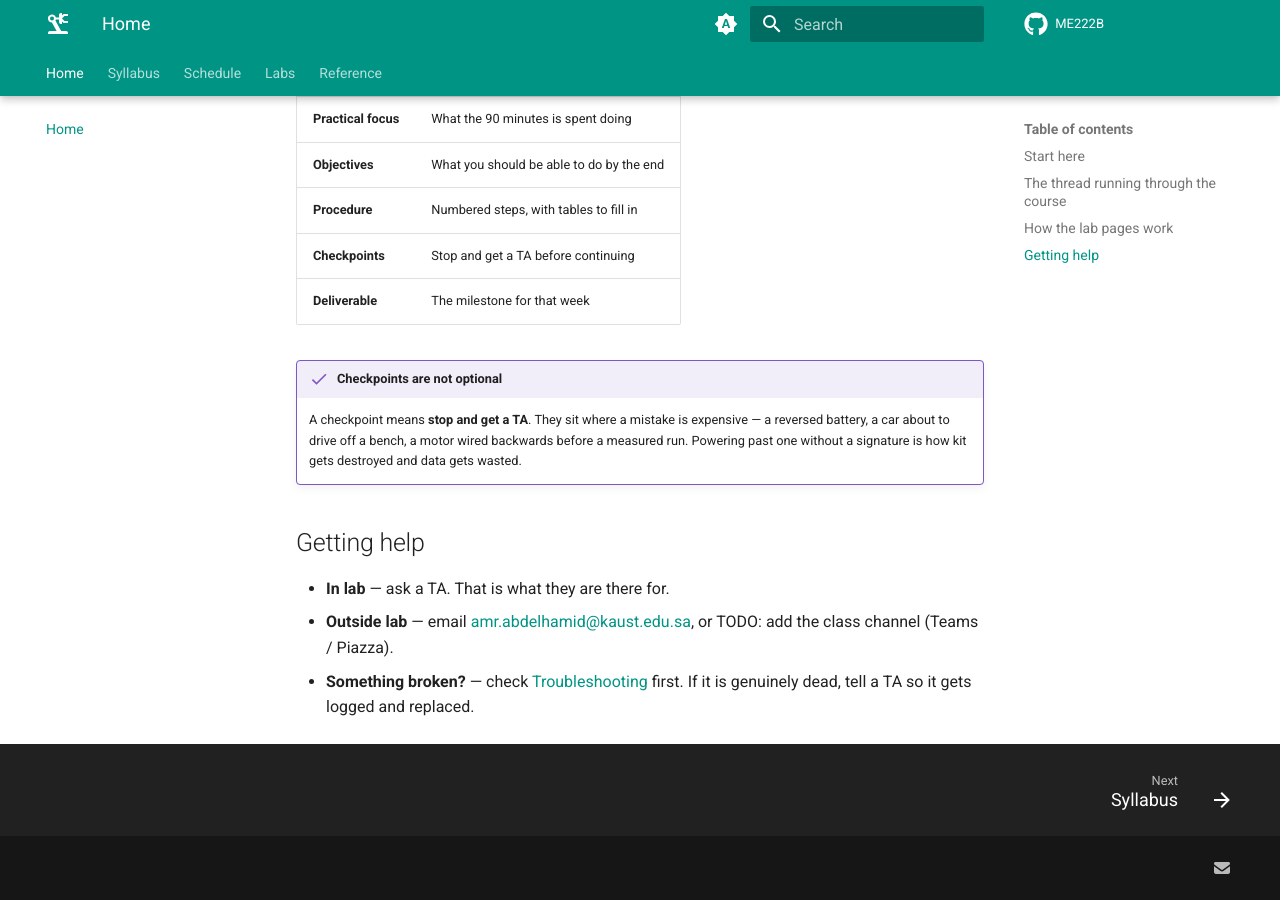
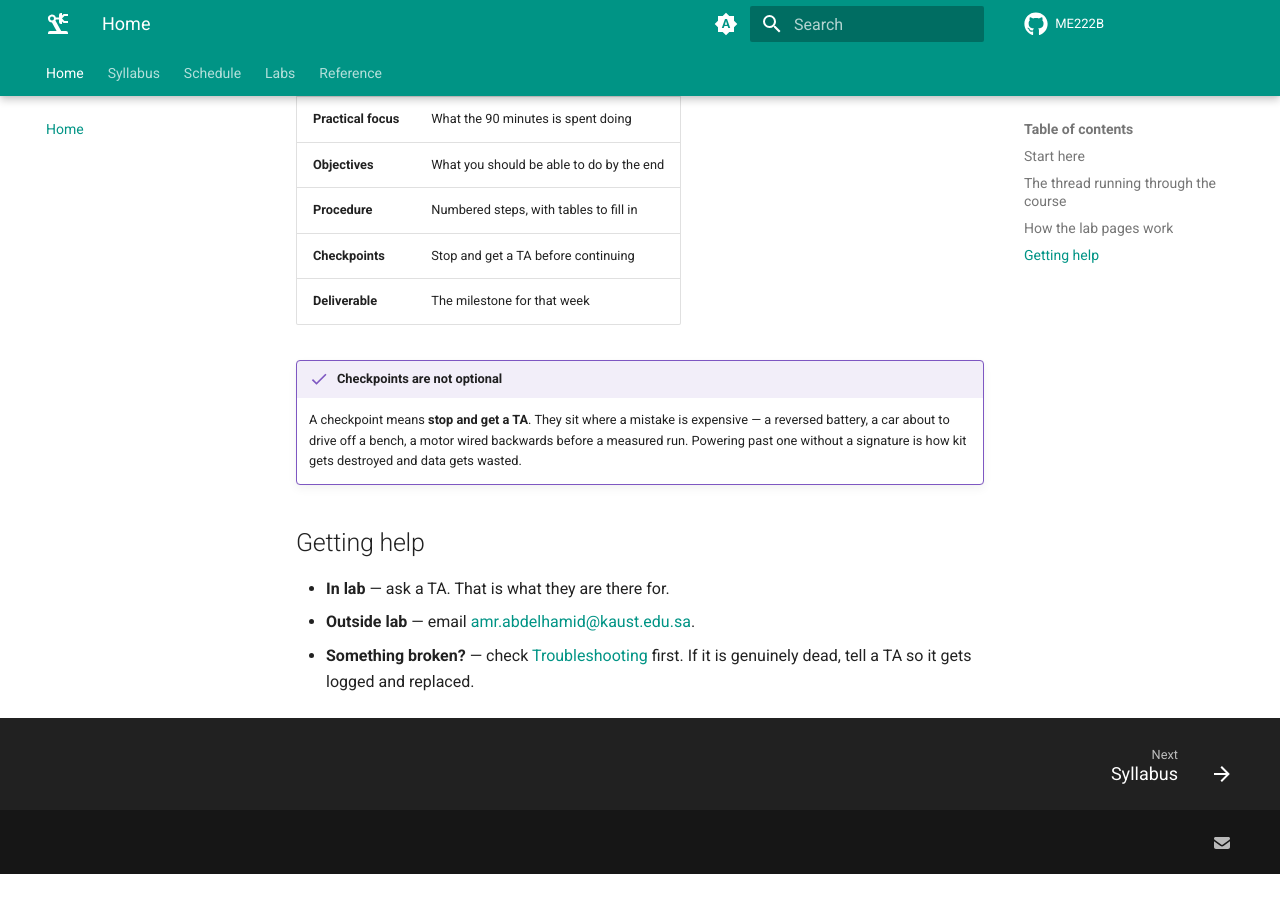
Before and after one commit to Hassan-Al-Moalim/ME222B, an MkDocs documentation site: the page built from docs/index.md, in a window 1280 px wide and 900 px high, scrolled down 1673 px. Built offline with MkDocs 1.6.1 and Material for MkDocs 9.7.7, drawn with Linux system fonts in a browser that asks for light colours; comment, search, counter and statistics services are not loaded; after the commit the page ends 2547 px from its top, so only the background shows below that.

Commit message:
Update help section for outside lab contact
Removed TODO note for class channel contact information.

```diff
--- a/docs/index.md
+++ b/docs/index.md
@@ -95,6 +95,6 @@ Each page follows the same shape:
 ## Getting help
 
 - **In lab** — ask a TA. That is what they are there for.
-- **Outside lab** — email [amr.abdelhamid@kaust.edu.sa](mailto:amr.abdelhamid@kaust.edu.sa), or TODO: add the class channel (Teams / Piazza).
+- **Outside lab** — email [amr.abdelhamid@kaust.edu.sa](mailto:amr.abdelhamid@kaust.edu.sa).
 - **Something broken?** — check [Troubleshooting](resources/troubleshooting.md)
   first. If it is genuinely dead, tell a TA so it gets logged and replaced.
```
